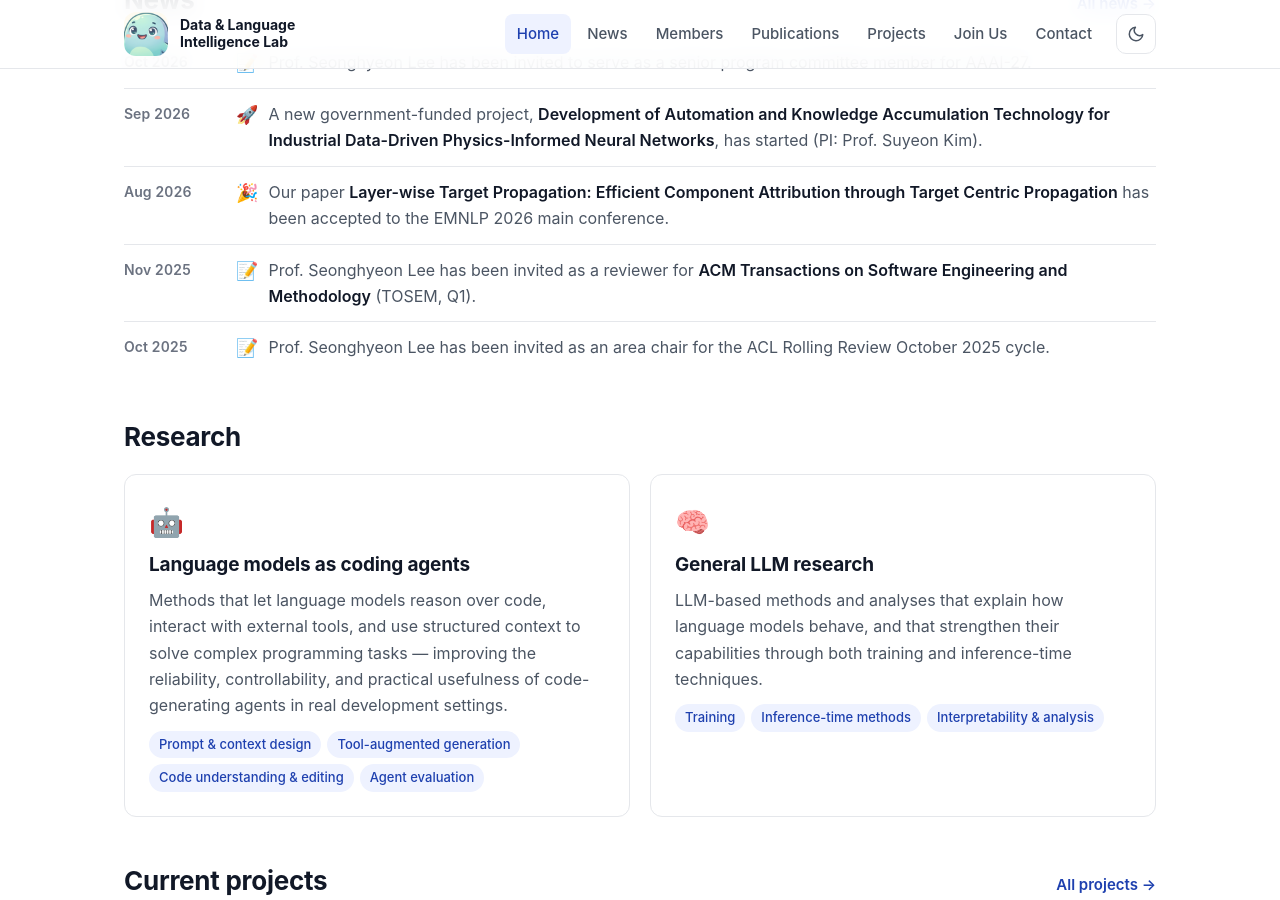
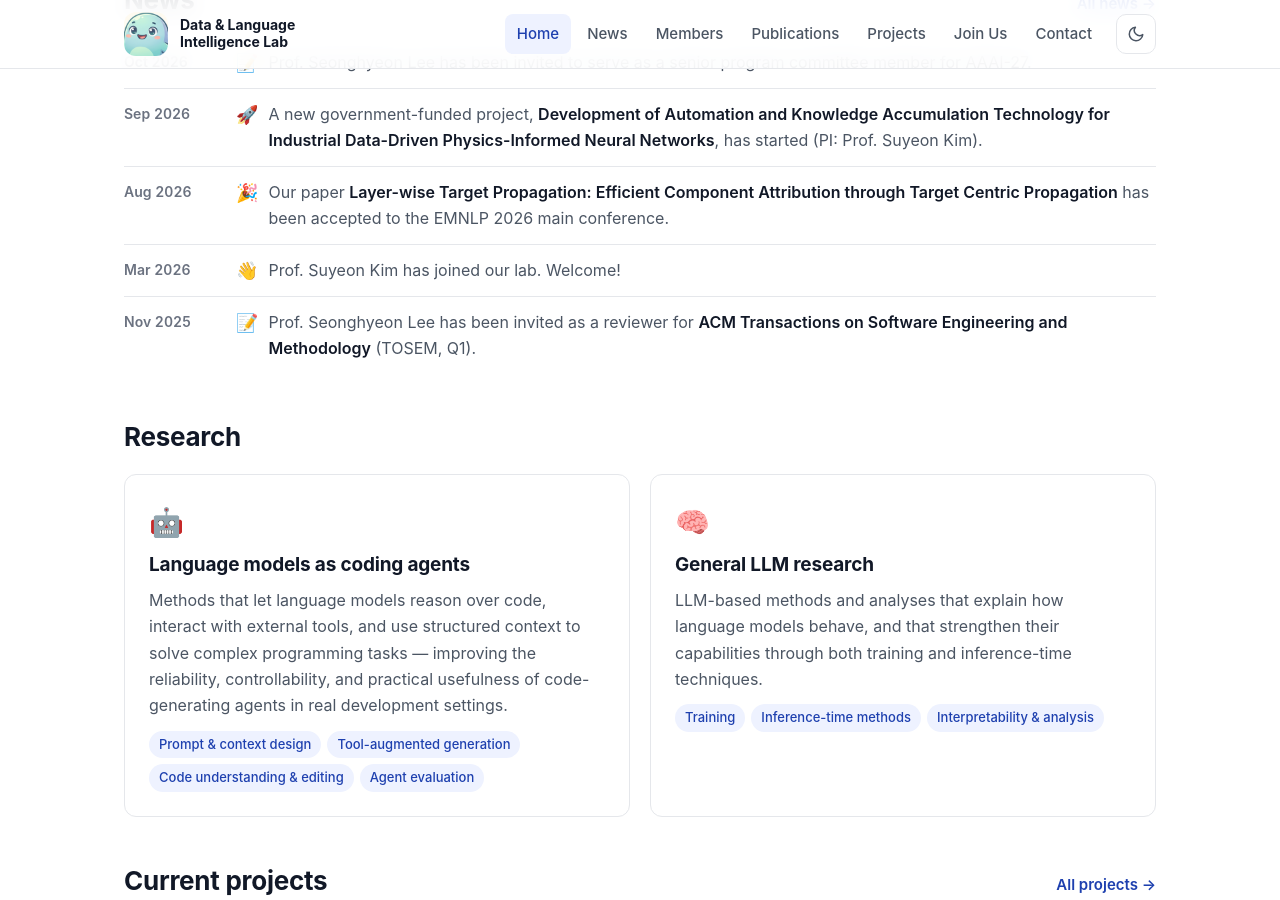
Before and after one commit to knu-dli/knu-dli.github.io, a Jekyll site: the page built from index.html, in a window 1280 px wide and 900 px high, scrolled down 791 px. Built offline with Jekyll 4.4.1, drawn with Linux system fonts in a browser that asks for light colours; some web fonts are replaced.

Commit message:
News: Prof. Suyeon Kim joins the lab (Mar 2026)
Co-Authored-By: Claude Opus 5.5 <noreply@anthropic.com>

```diff
--- a/_data/news.yml
+++ b/_data/news.yml
@@ -10,6 +10,9 @@
 - date: 2026-08-01
   icon: 🎉
   text: "Our paper <em>Layer-wise Target Propagation: Efficient Component Attribution through Target Centric Propagation</em> has been accepted to the EMNLP 2026 main conference."
+- date: 2026-03-01
+  icon: 👋
+  text: "Prof. Suyeon Kim has joined our lab. Welcome!"
 - date: 2025-11-01
   icon: 📝
   text: "Prof. Seonghyeon Lee has been invited as a reviewer for <em>ACM Transactions on Software Engineering and Methodology</em> (TOSEM, Q1)."
```
